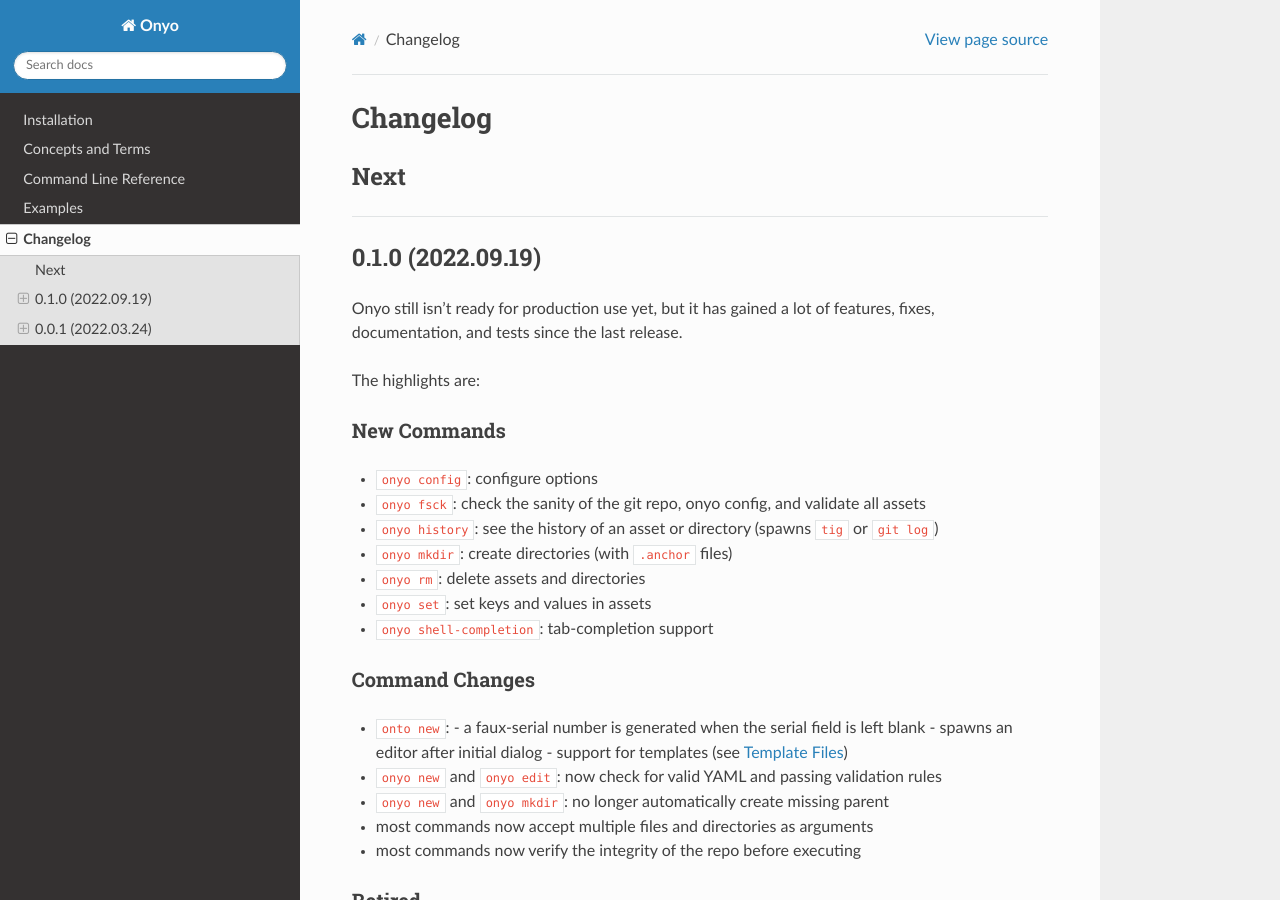
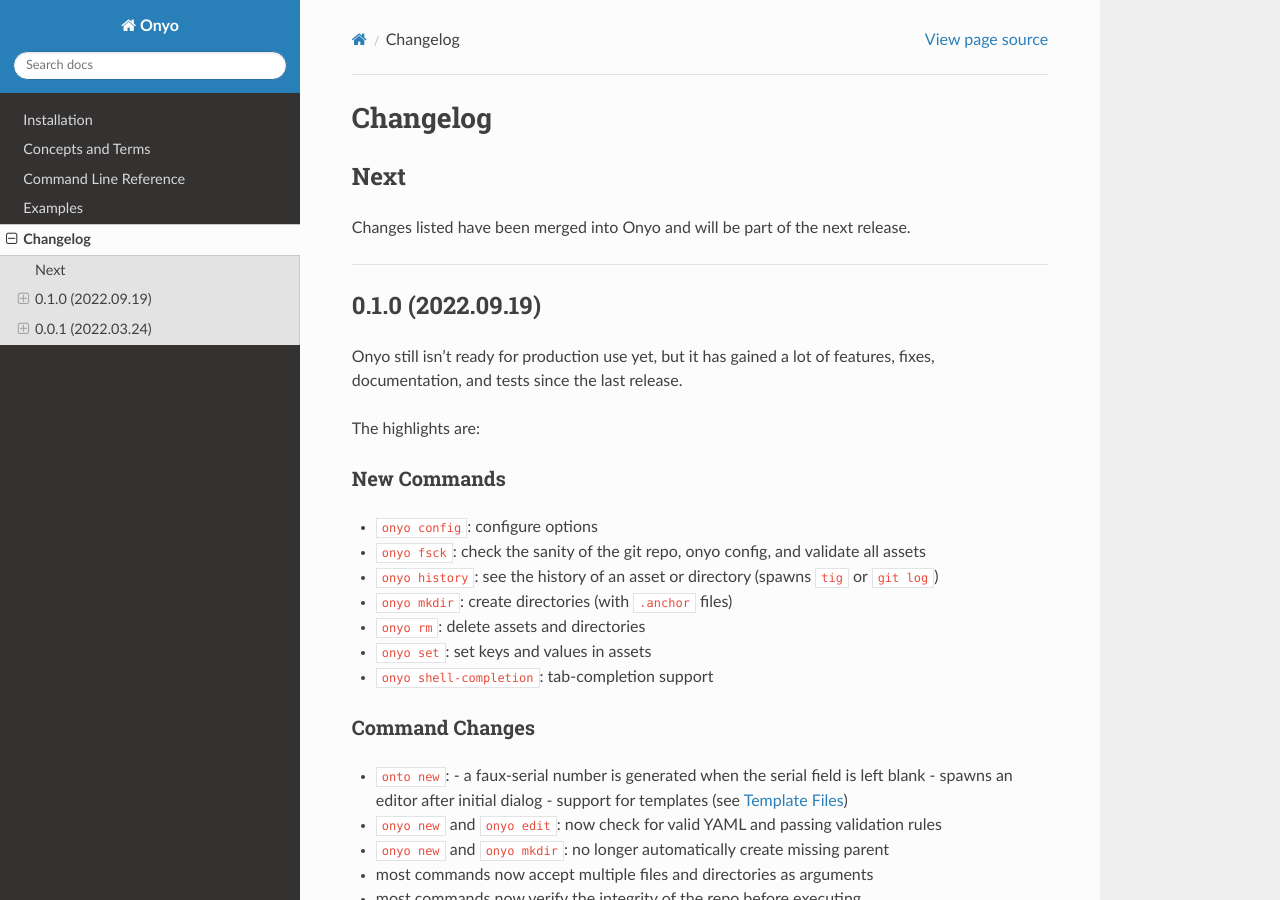
Before and after one commit to psyinfra/onyo, a Sphinx documentation site: the page built from docs/source/changelog.rst, in a window 1280 px wide and 900 px high. Built offline with Sphinx 7.4.7 and the Read the Docs theme 2.0.0, drawn with Linux system fonts in a browser that asks for light colours.

Commit message:
DOC: add description for "Next" release
This also silences a sphinx warning.

```diff
--- a/docs/source/changelog.rst
+++ b/docs/source/changelog.rst
@@ -3,6 +3,8 @@
 
 Next
 ****
+
+Changes listed have been merged into Onyo and will be part of the next release.
 
 --------------------------------------------------------------------------------
 
```
